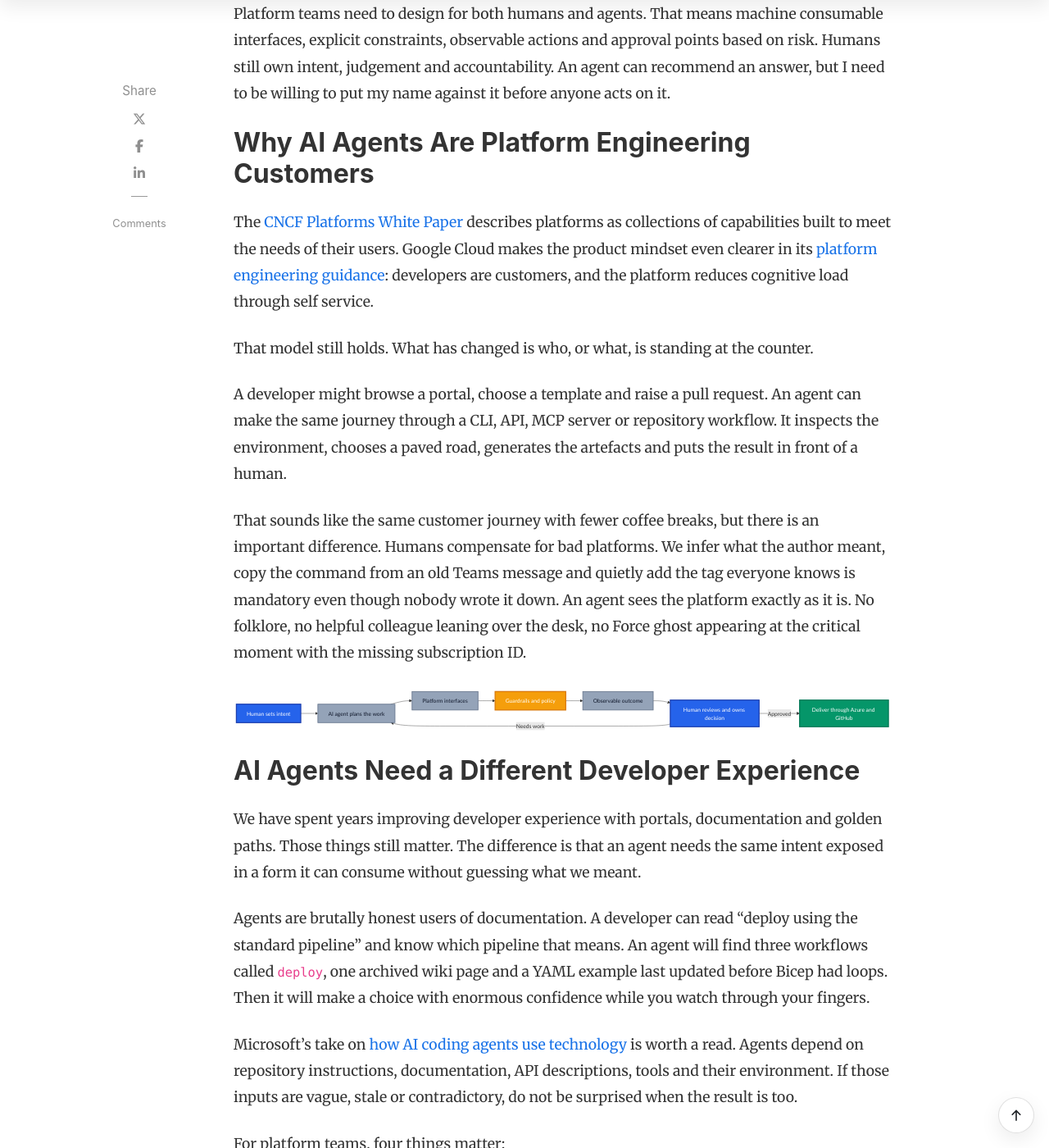
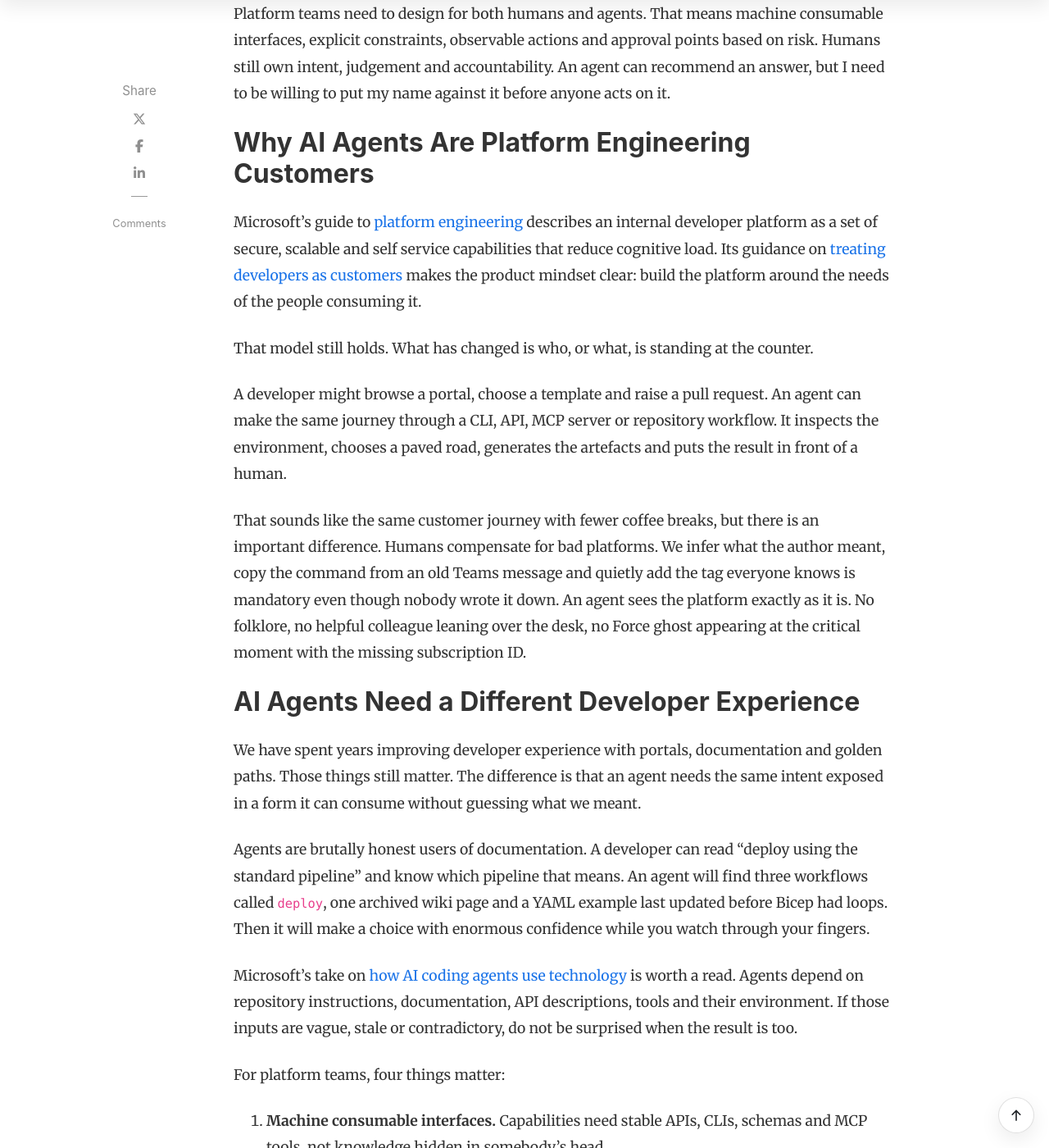
Before and after one commit to tw3lveparsecs/tw3lveparsecs.github.io, a Jekyll site: the page built from _posts/2026-08-28-ai-agents-platform-engineering-customers.md, in a window 1280 px wide and 1400 px high, scrolled down 2139 px. Shown: the whole window at 82% size. Built offline with Jekyll 4.4.1, drawn with Linux system fonts in a browser that asks for light colours; nearby versions of some CDN libraries; comment, search, counter and statistics services are not loaded; some of the changed text lies outside the part shown.

Commit message:
Update blog post metadata and improve local development scripts
- Set 'featured' to false in the GitHub Agentic Workflows post.
- Simplify tags in the AI Agents platform engineering post.
- Enhance the start-site script to include future-dated posts and ensure container recreation for current worktree.
- Add a comprehensive guide for the Azure with AJ repository, detailing commands and repository structure.

````diff
--- a/_posts/2026-08-28-ai-agents-platform-engineering-customers.md
+++ b/_posts/2026-08-28-ai-agents-platform-engineering-customers.md
@@ -3,13 +3,12 @@
 title: "Are AI Agents the New Platform Engineering Customers?"
 date: 2026-09-08 06:00:00 +1100
 categories: [DevOps, AI]
-tags: [ai, agent, agentic, platform-engineering, github, azure, automation]
+tags: [ai, agent, platform-engineering]
 image: assets/images/posts/2026-09-08-ai-agents-platform-engineering-customers/post_image.png
 featured_image: assets/images/posts/2026-09-08-ai-agents-platform-engineering-customers/feature_image.png
 author: AJ Bajada
 toc: true
 featured: true
-mermaid: true
 description: "AI agents are becoming platform engineering customers. Learn how machine consumable paths, strong guardrails and human judgement help them deliver safely."
 ---
 
@@ -33,32 +32,13 @@
 
 ## Why AI Agents Are Platform Engineering Customers
 
-The [CNCF Platforms White Paper](https://tag-app-delivery.cncf.io/whitepapers/platforms/){:target="\_blank" rel="noopener"} describes platforms as collections of capabilities built to meet the needs of their users. Google Cloud makes the product mindset even clearer in its [platform engineering guidance](https://cloud.google.com/solutions/platform-engineering){:target="\_blank" rel="noopener"}: developers are customers, and the platform reduces cognitive load through self service.
+Microsoft's guide to [platform engineering](https://learn.microsoft.com/en-us/platform-engineering/what-is-platform-engineering){:target="\_blank" rel="noopener"} describes an internal developer platform as a set of secure, scalable and self service capabilities that reduce cognitive load. Its guidance on [treating developers as customers](https://learn.microsoft.com/en-us/platform-engineering/about/customers){:target="\_blank" rel="noopener"} makes the product mindset clear: build the platform around the needs of the people consuming it.
 
 That model still holds. What has changed is who, or what, is standing at the counter.
 
 A developer might browse a portal, choose a template and raise a pull request. An agent can make the same journey through a CLI, API, MCP server or repository workflow. It inspects the environment, chooses a paved road, generates the artefacts and puts the result in front of a human.
 
 That sounds like the same customer journey with fewer coffee breaks, but there is an important difference. Humans compensate for bad platforms. We infer what the author meant, copy the command from an old Teams message and quietly add the tag everyone knows is mandatory even though nobody wrote it down. An agent sees the platform exactly as it is. No folklore, no helpful colleague leaning over the desk, no Force ghost appearing at the critical moment with the missing subscription ID.
-
-```mermaid
-graph LR
-    H[Human sets intent] --> A[AI agent plans the work]
-    A --> P[Platform interfaces]
-    P --> G[Guardrails and policy]
-    G --> O[Observable outcome]
-    O --> R[Human reviews and owns decision]
-    R -->|Approved| D[Deliver through Azure and GitHub]
-    R -->|Needs work| A
-
-    style H fill:#2563eb,stroke:#1e40af,stroke-width:3px,color:#fff
-    style A fill:#94a3b8,stroke:#64748b,stroke-width:2px,color:#0f172a
-    style P fill:#94a3b8,stroke:#64748b,stroke-width:2px,color:#0f172a
-    style G fill:#f59e0b,stroke:#d97706,stroke-width:3px,color:#fff
-    style O fill:#94a3b8,stroke:#64748b,stroke-width:2px,color:#0f172a
-    style R fill:#2563eb,stroke:#1e40af,stroke-width:3px,color:#fff
-    style D fill:#059669,stroke:#047857,stroke-width:3px,color:#fff
-```
 
 ## AI Agents Need a Different Developer Experience
 
@@ -71,7 +51,7 @@
 For platform teams, four things matter:
 
 1. **Machine consumable interfaces.** Capabilities need stable APIs, CLIs, schemas and MCP tools, not knowledge hidden in somebody's head.
-2. **Explicit golden paths.** Preferred patterns must define when to use them, accepted inputs and good output. Google's [golden path guidance](https://cloud.google.com/blog/products/application-development/golden-paths-for-engineering-execution-consistency){:target="\_blank" rel="noopener"} applies equally to agents.
+2. **Explicit golden paths.** Preferred patterns must define when to use them, accepted inputs and good output. Microsoft's guidance on [paving optimal development paths](https://learn.microsoft.com/en-us/platform-engineering/about/customers#identify-optimal-development-paths-to-streamline-best-practices){:target="\_blank" rel="noopener"} applies equally to agents.
 3. **Guardrails close to execution.** Policy, permissions, budgets and approvals must constrain the action itself. Telling an agent to "be secure" is not a security control.
 4. **Observable decisions.** Show which tools were called, what changed and where human approval occurred.
 
@@ -134,7 +114,7 @@
 
 If a human needs a meeting to learn the hidden process and an agent needs six retries to reverse engineer it, the problem is not either customer. The paved road has a pothole large enough to lose an Imperial walker in it.
 
-The [CNCF Platform Engineering Maturity Model](https://tag-app-delivery.cncf.io/whitepapers/platform-eng-maturity-model/){:target="\_blank" rel="noopener"} pushes teams from ticket driven operations towards consistent self service and platform as a product. Agents raise the bar again. If a capability cannot be discovered, understood and safely consumed without tribal knowledge, it is not ready for this new customer.
+Microsoft's [Platform Engineering Capability Model](https://learn.microsoft.com/en-us/platform-engineering/platform-engineering-capability-model){:target="\_blank" rel="noopener"} helps teams assess their current practices and set goals across adoption, governance, provisioning, interfaces and feedback. Agents raise the bar again. If a capability cannot be discovered, understood and safely consumed without tribal knowledge, it is not ready for this new customer.
 
 ## Where Platform Teams Should Start
 
````
Also changed, not shown: AGENTS.md (added, +192 -0 lines), _posts/2026-07-16-agentic-workflows-vs-scout-vs-copilot-app.md (+1 -1 lines), docker-compose.yml (+29 -18 lines), 1 other file.
